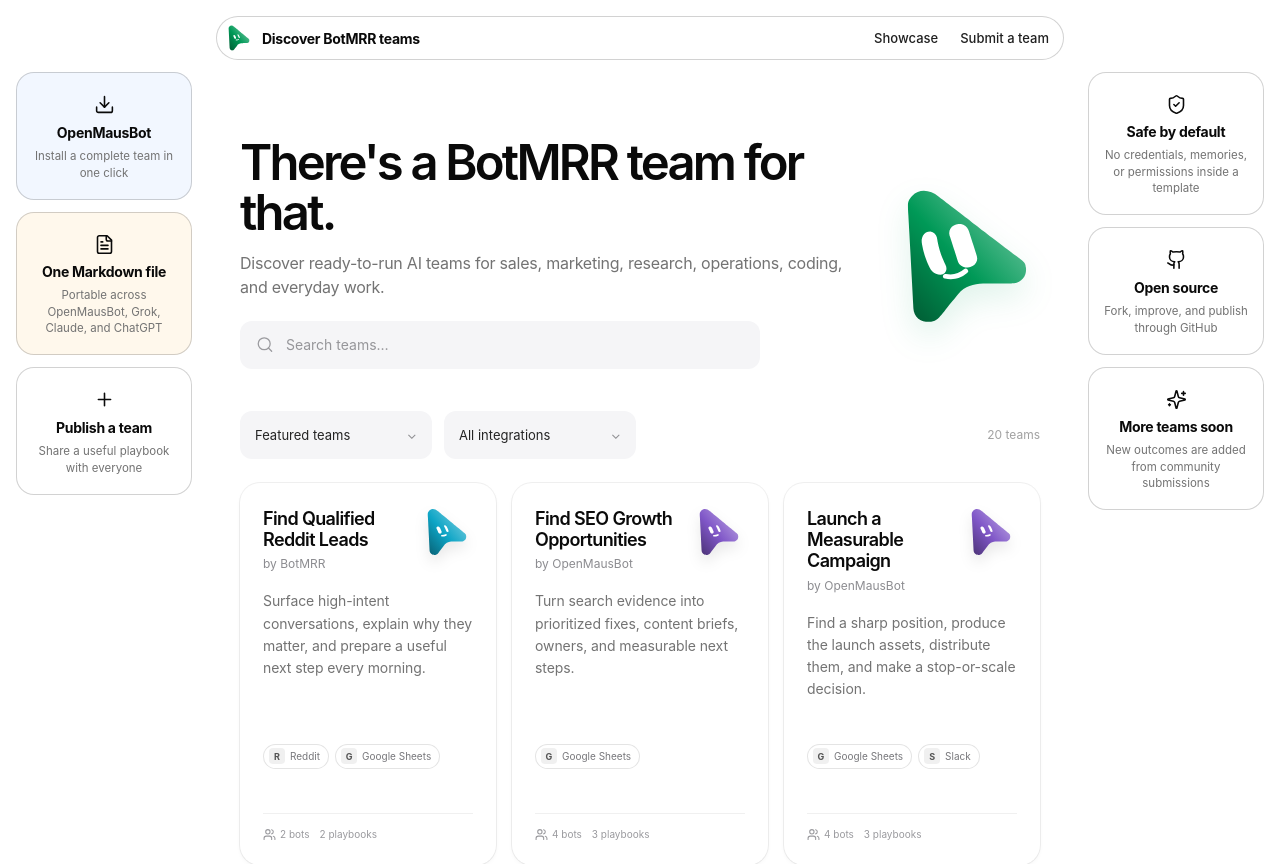
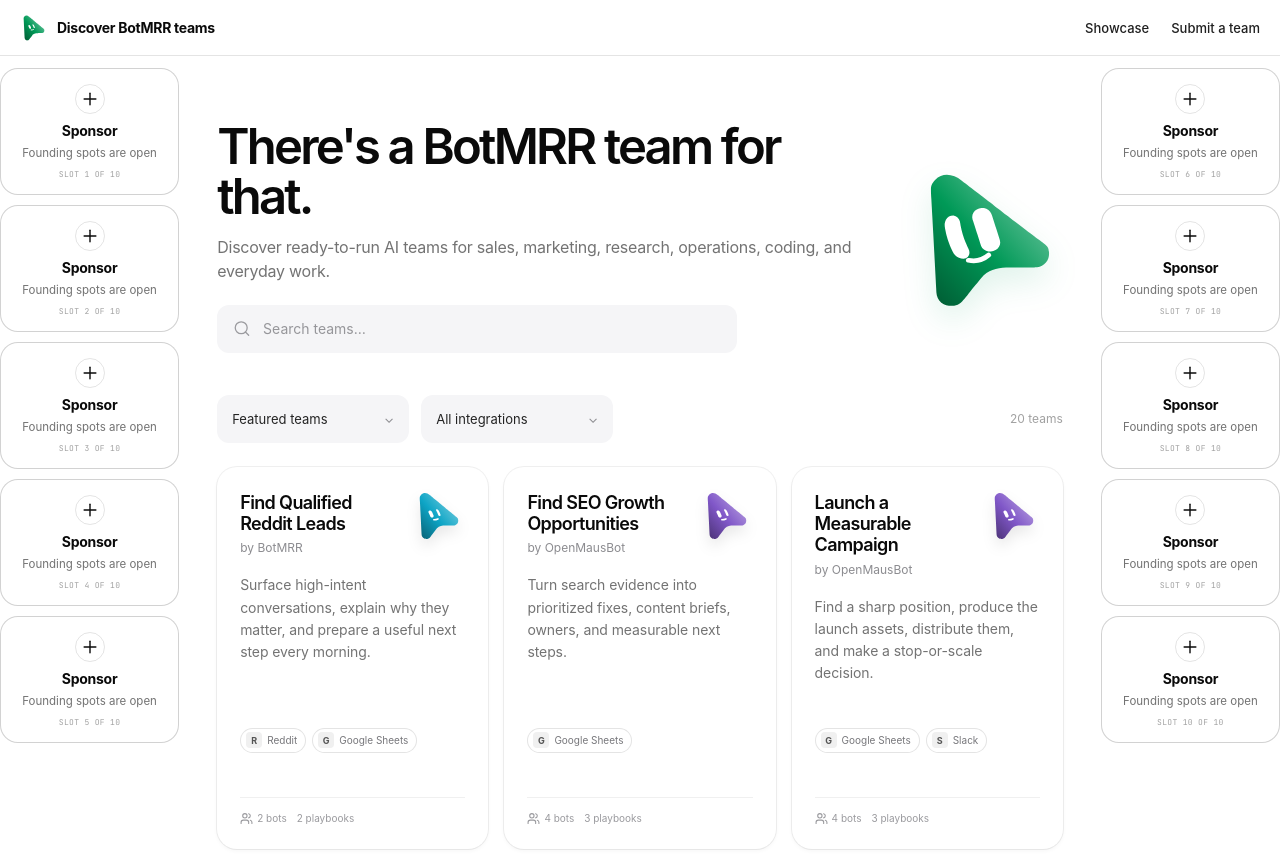
Before and after one commit to aaronpie/projexdesk-teams, a Next.js app: page / in a window 1280 px wide. Shown: the top 864 px of the page. Built offline with nearby package versions, Linux system fonts and the light colour scheme.

Commit message:
Stretch directory and reserve sponsor rails

```diff
--- a/app/globals.css
+++ b/app/globals.css
@@ -44,20 +44,21 @@
   border: 0;
 }
 
-/* Compact pill header, matching the directory reference. */
-.site-header { position: relative; z-index: 20; padding: 16px 16px 0; }
+/* Full-width directory header. */
+.site-header { position: relative; z-index: 20; padding: 0; }
 
 .header-inner {
-  width: min(848px, 100%);
-  min-height: 44px;
-  margin: 0 auto;
-  padding: 6px 14px 6px 8px;
+  width: 100%;
+  min-height: 56px;
+  margin: 0;
+  padding: 8px 20px;
   display: flex;
   align-items: center;
   justify-content: space-between;
   gap: 20px;
-  border: 1px solid var(--line-strong);
-  border-radius: 999px;
+  border: 0;
+  border-bottom: 1px solid var(--line);
+  border-radius: 0;
   background: rgba(255, 255, 255, 0.94);
 }
 
@@ -69,25 +70,24 @@
 .header-links a:hover { color: #000; transform: translateY(-1px); }
 
 /* Directory shell + rails */
-.directory-page { padding: 0 16px 76px; }
+.directory-page { padding: 0 0 76px; }
 
 .directory-stage {
-  width: min(1248px, 100%);
-  margin: 12px auto 0;
+  width: 100%;
+  margin: 0;
   display: grid;
-  grid-template-columns: 176px minmax(0, 848px) 176px;
-  gap: 24px;
+  grid-template-columns: clamp(168px, 14vw, 236px) minmax(0, 1fr) clamp(168px, 14vw, 236px);
+  gap: 14px;
   align-items: start;
-  justify-content: center;
 }
 
 .directory-center { min-width: 0; }
-.directory-rail { position: sticky; top: 16px; display: grid; gap: 12px; }
-.directory-rail-right { padding-top: 0; }
+.directory-rail { position: sticky; top: 12px; padding-top: 12px; display: grid; gap: 10px; }
+.directory-rail-right { padding-top: 12px; }
 
-.rail-card {
-  min-height: 128px;
-  padding: 17px 15px;
+.sponsor-card {
+  min-height: 122px;
+  padding: 15px 13px;
   display: flex;
   flex-direction: column;
   align-items: center;
@@ -98,13 +98,12 @@
   text-align: center;
   transition: transform 160ms cubic-bezier(.2,.8,.2,1), box-shadow 160ms ease, border-color 160ms ease;
 }
-.rail-card-blue { background: var(--blue-wash); }
-.rail-card-sand { background: var(--sand-wash); }
-.rail-card-icon { height: 28px; display: grid; place-items: center; transition: transform 180ms cubic-bezier(.2,.8,.2,1); }
-.rail-card strong { margin-top: 5px; font-size: 14px; letter-spacing: -0.02em; }
-.rail-card p { margin: 7px 0 0; color: var(--muted); font-size: 11.5px; line-height: 1.45; }
-.rail-card:hover { z-index: 1; border-color: rgba(0,0,0,.25); box-shadow: 0 8px 24px -17px rgba(0,0,0,.45); transform: translateY(-2px); }
-.rail-card:hover .rail-card-icon { transform: translateY(-2px) rotate(-5deg); }
+.sponsor-card-icon { width: 30px; height: 30px; display: grid; place-items: center; border: 1px solid var(--line); border-radius: 50%; transition: transform 180ms cubic-bezier(.2,.8,.2,1), background 180ms ease; }
+.sponsor-card strong { margin-top: 8px; font-size: 14px; letter-spacing: -0.02em; }
+.sponsor-card p { margin: 6px 0 0; color: var(--muted); font-size: 11.5px; line-height: 1.4; }
+.sponsor-card small { margin-top: 8px; color: var(--muted-light); font-family: var(--font-mono), ui-monospace, monospace; font-size: 8px; letter-spacing: .04em; text-transform: uppercase; }
+.sponsor-card:hover { z-index: 1; border-color: rgba(0,0,0,.27); box-shadow: 0 8px 24px -17px rgba(0,0,0,.45); transform: translateY(-2px); }
+.sponsor-card:hover .sponsor-card-icon { background: var(--surface); transform: rotate(90deg) scale(1.04); }
 
 /* Hero */
 .directory-hero {
@@ -169,7 +168,7 @@
 .directory-select select:focus-visible { box-shadow: 0 0 0 3px rgba(0,0,0,.08); }
 .directory-result-count { margin: 0 0 0 auto; color: var(--muted-light); font-size: 12px; }
 
-.team-grid { display: grid; grid-template-columns: repeat(3, minmax(0, 1fr)); gap: 16px; }
+.team-grid { display: grid; grid-template-columns: repeat(auto-fill, minmax(230px, 1fr)); gap: 16px; }
 .team-card {
   min-width: 0;
   min-height: 355px;
@@ -309,6 +308,12 @@
 .detail-actions { margin-top: 27px; display: flex; flex-wrap: wrap; gap: 9px; }
 .publish-steps, .methodology-grid { margin-top: 62px; display: grid; grid-template-columns: repeat(3, minmax(0,1fr)); gap: 12px; }
 .methodology-grid { grid-template-columns: repeat(2, minmax(0,1fr)); }
+.sponsor-details { margin-top: 62px; display: grid; grid-template-columns: repeat(3, minmax(0,1fr)); gap: 12px; }
+.sponsor-details article { min-height: 220px; padding: 22px; border-radius: 17px; box-shadow: var(--shadow-card); transition: transform 150ms ease, box-shadow 150ms ease; }
+.sponsor-details article:hover { transform: translateY(-2px); box-shadow: var(--shadow-card-hover); }
+.sponsor-details article > span { color: var(--muted-light); font-family: var(--font-mono), ui-monospace, monospace; font-size: 9px; }
+.sponsor-details h2 { margin: 54px 0 0; font-size: 20px; font-weight: 610; letter-spacing: -.035em; }
+.sponsor-details p { margin: 11px 0 0; color: var(--muted); font-size: 11.5px; line-height: 1.62; }
 .publish-steps article, .methodology-grid article { min-height: 225px; padding: 22px; border-radius: 17px; box-shadow: var(--shadow-card); transition: transform 150ms ease, box-shadow 150ms ease; }
 .publish-steps article:hover, .methodology-grid article:hover { transform: translateY(-2px); box-shadow: var(--shadow-card-hover); }
 .publish-steps article > span, .methodology-grid article > span { color: var(--muted-light); font-family: var(--font-mono), ui-monospace, monospace; font-size: 9px; }
@@ -339,9 +344,10 @@
 .site-footer > div { display: flex; flex-wrap: wrap; justify-content: flex-end; gap: 18px; }
 .site-footer a:hover { color: #111; text-decoration: underline; }
 
-@media (max-width: 1180px) {
+@media (max-width: 1040px) {
   .directory-stage { grid-template-columns: minmax(0, 848px); }
   .directory-rail { display: none; }
+  .directory-stage { justify-content: center; }
 }
 
 @media (max-width: 760px) {
@@ -358,12 +364,11 @@
 }
 
 @media (max-width: 560px) {
-  .site-header { padding-inline: 10px; }
   .header-inner { padding-right: 10px; }
   .brand-lockup { font-size: 12px; }
   .header-links { gap: 13px; font-size: 11px; }
   .header-links a:first-child { display: none; }
-  .directory-page { padding-inline: 13px; }
+  .directory-page { padding-inline: 0; }
   .directory-hero { min-height: 0; padding: 52px 4px 34px; display: block; }
   .directory-hero h1 { font-size: 42px; }
   .directory-hero-copy > p { font-size: 14px; }
@@ -377,7 +382,7 @@
   .detail-title { align-items: flex-start; }
   .detail-title h1 { font-size: 38px; }
   .detail-summary { padding: 17px; }
-  .member-grid, .related-grid, .methodology-grid { grid-template-columns: 1fr; }
+  .member-grid, .related-grid, .methodology-grid, .sponsor-details { grid-template-columns: 1fr; }
   .detail-facts { grid-template-columns: 1fr; }
   .detail-facts div { min-height: 58px; border-right: 0; border-bottom: 1px solid var(--line); }
   .detail-facts div:last-child { border-bottom: 0; }
--- a/components/Directory.tsx
+++ b/components/Directory.tsx
@@ -3,13 +3,8 @@
 import {
   ArrowUpRight,
   Bot,
-  Download,
-  FileText,
-  Github,
   Plus,
   Search,
-  ShieldCheck,
-  Sparkles,
   Users,
 } from "lucide-react";
 import Link from "next/link";
@@ -37,72 +32,20 @@
 
 type SortOption = "featured" | "agents" | "setup" | "name";
 
-const railItems = [
-  {
-    icon: Download,
-    title: "OpenMausBot",
-    body: "Install a complete team in one click",
-    href: "https://openmausbot.com",
-    external: true,
-    tone: "blue",
-  },
-  {
-    icon: FileText,
-    title: "One Markdown file",
-    body: "Portable across OpenMausBot, Grok, Claude, and ChatGPT",
-    href: "/methodology",
-    tone: "sand",
-  },
-  {
-    icon: Plus,
-    title: "Publish a team",
-    body: "Share a useful playbook with everyone",
-    href: "/publish",
-    tone: "plain",
-  },
-  {
-    icon: ShieldCheck,
-    title: "Safe by default",
-    body: "No credentials, memories, or permissions inside a template",
-    href: "/methodology",
-    tone: "plain",
-  },
-  {
-    icon: Github,
-    title: "Open source",
-    body: "Fork, improve, and publish through GitHub",
-    href: "https://github.com/milind-soni/openmausbot-teams",
-    external: true,
-    tone: "plain",
-  },
-  {
-    icon: Sparkles,
-    title: "More teams soon",
-    body: "New outcomes are added from community submissions",
-    href: "/publish",
-    tone: "plain",
-  },
-] as const;
+const sponsorSlots = Array.from({ length: 10 }, (_, index) => ({
+  slot: index + 1,
+  href: `/sponsor?slot=${index + 1}`,
+}));
 
-function RailCard({ item }: { item: (typeof railItems)[number] }) {
-  const Icon = item.icon;
-  const content = (
-    <>
-      <span className="rail-card-icon"><Icon size={21} strokeWidth={1.8} /></span>
-      <strong>{item.title}</strong>
-      <p>{item.body}</p>
-    </>
+function SponsorCard({ slot, href }: { slot: number; href: string }) {
+  return (
+    <Link className="sponsor-card" href={href} aria-label={`Sponsor BotMRR in slot ${slot}`}>
+      <span className="sponsor-card-icon" aria-hidden="true"><Plus size={20} strokeWidth={1.7} /></span>
+      <strong>Sponsor</strong>
+      <p>Founding spots are open</p>
+      <small>Slot {slot} of 10</small>
+    </Link>
   );
-
-  if ("external" in item && item.external) {
-    return (
-      <a className={`rail-card rail-card-${item.tone}`} href={item.href} target="_blank" rel="noreferrer">
-        {content}
-      </a>
-    );
-  }
-
-  return <Link className={`rail-card rail-card-${item.tone}`} href={item.href}>{content}</Link>;
 }
 
 function TeamCard({ entry, index }: { entry: DirectoryEntry; index: number }) {
@@ -195,14 +138,14 @@
     });
   }, [entries, integration, searchTerm, sort]);
 
-  const leftRail = railItems.slice(0, 3);
-  const rightRail = railItems.slice(3);
+  const leftRail = sponsorSlots.slice(0, 5);
+  const rightRail = sponsorSlots.slice(5);
 
   return (
     <main className="directory-page">
       <div className="directory-stage">
-        <aside className="directory-rail directory-rail-left" aria-label="BotMRR highlights">
-          {leftRail.map((item) => <RailCard item={item} key={item.title} />)}
+        <aside className="directory-rail directory-rail-left" aria-label="BotMRR sponsors">
+          {leftRail.map((slot) => <SponsorCard {...slot} key={slot.slot} />)}
         </aside>
 
         <div className="directory-center">
@@ -263,8 +206,8 @@
           </section>
         </div>
 
-        <aside className="directory-rail directory-rail-right" aria-label="BotMRR project links">
-          {rightRail.map((item) => <RailCard item={item} key={item.title} />)}
+        <aside className="directory-rail directory-rail-right" aria-label="BotMRR sponsors">
+          {rightRail.map((slot) => <SponsorCard {...slot} key={slot.slot} />)}
         </aside>
       </div>
     </main>
```
Also changed, not shown: app/sponsor/page.tsx (added, +31 -0 lines).
